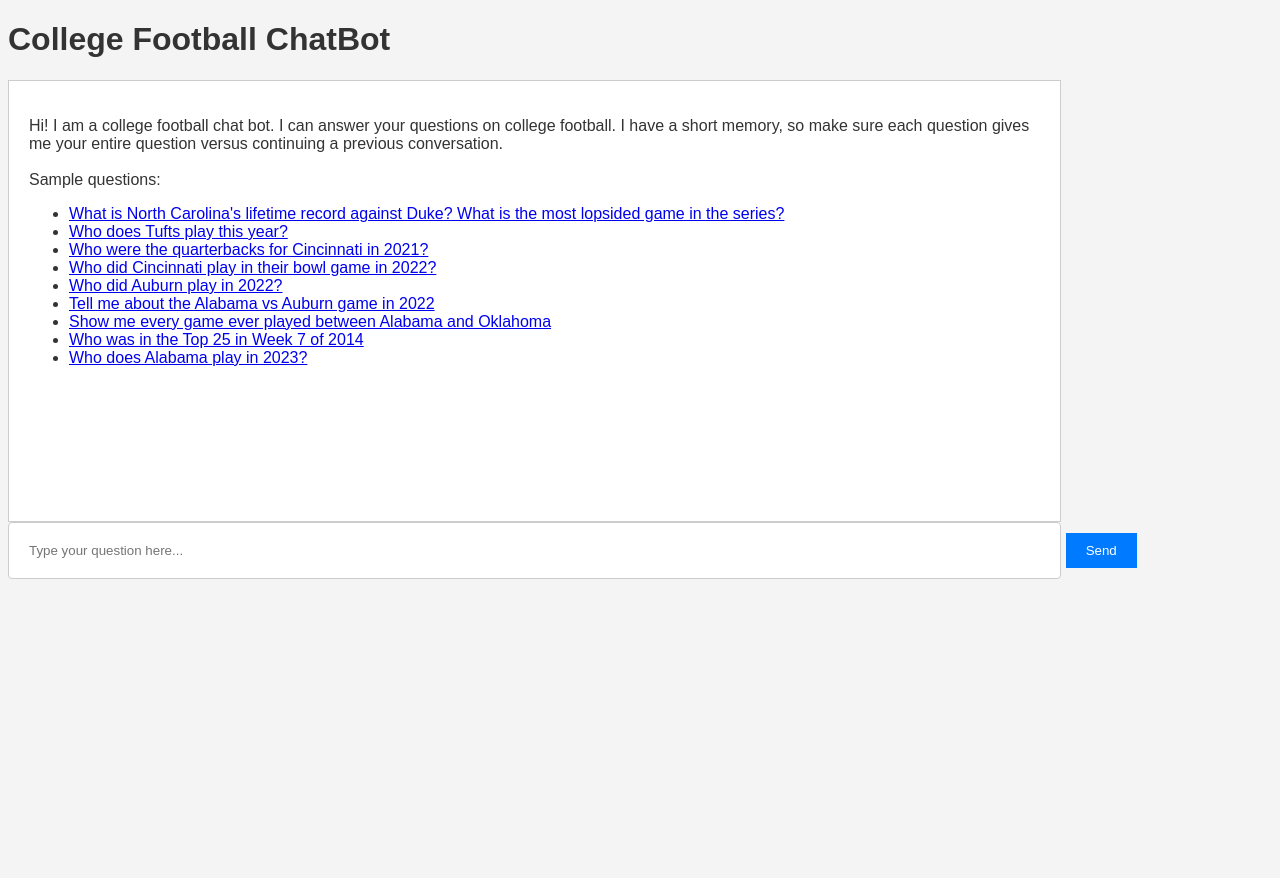
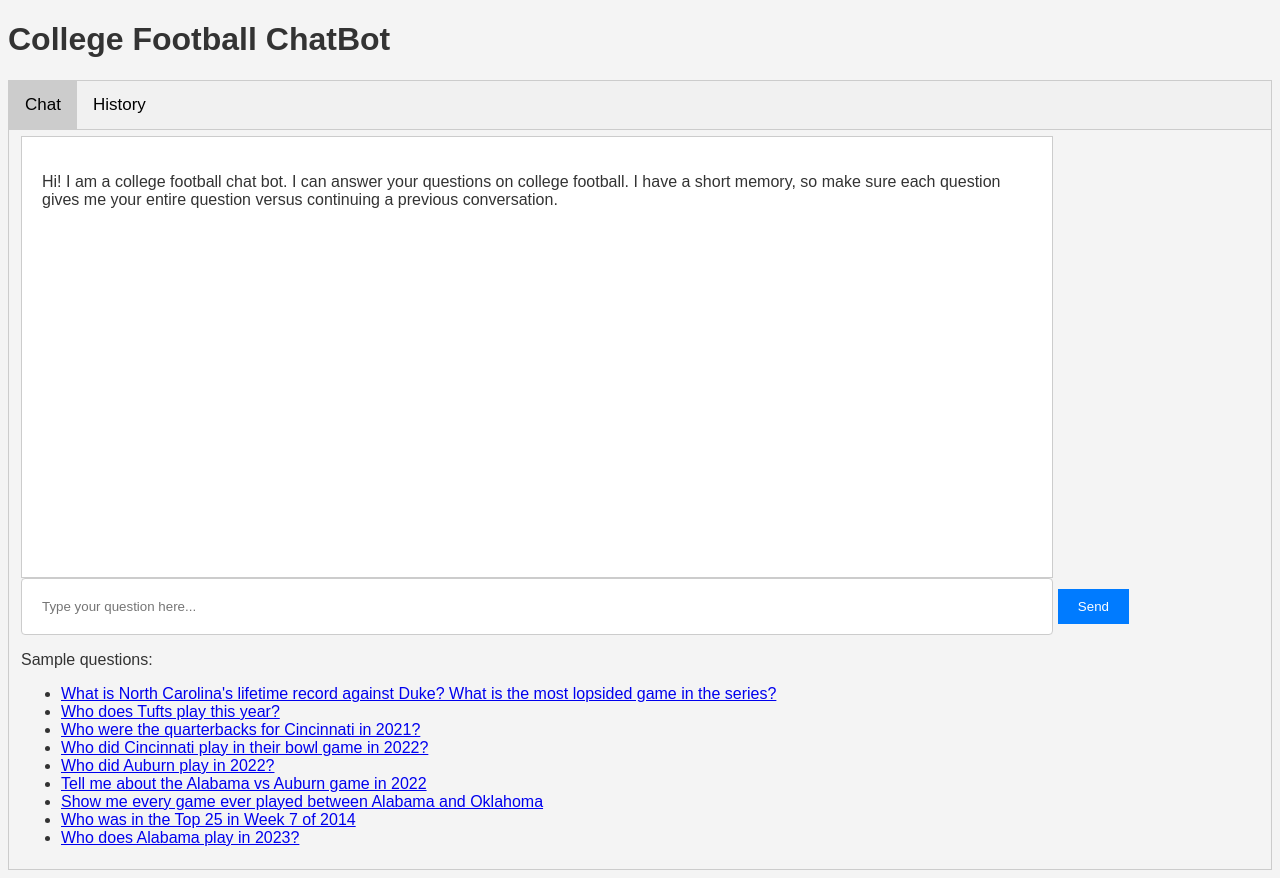
Before and after one commit to Entropicsky/CollegeFootballChatbot, a Flask app: page / in a window 1280 px wide. Before the commit the page ends 579 px from the top, so only its background shows below. Run offline with Flask 3, Linux system fonts and the light colour scheme.

Commit message:
Added History Tab

```diff
--- a/templates/home.html
+++ b/templates/home.html
@@ -60,16 +60,58 @@
         .message .content {
             margin-left: 10px;
         }
+        .tab {
+    overflow: hidden;
+    border: 1px solid #ccc;
+    background-color: #f1f1f1;
+        }
+
+        .tab button {
+            background-color: inherit;
+            float: left;
+            border: none;
+            outline: none;
+            cursor: pointer;
+            padding: 14px 16px;
+            transition: 0.3s;
+            font-size: 17px;
+        }
+
+        .tab button:hover {
+            background-color: #ddd;
+        }
+
+        .tab button.active {
+            background-color: #ccc;
+        }
+
+        .tabcontent {
+            display: none;
+            padding: 6px 12px;
+            border: 1px solid #ccc;
+            border-top: none;
+        }
     </style>
 
 </head>
 <body>
     <h1>College Football ChatBot</h1>
+    <div class="tab">
+        <button class="tablinks" onclick="openTab(event, 'Chat')" id="defaultOpen">Chat</button>
+        <button class="tablinks" onclick="openTab(event, 'History')">History</button>
+    </div>
+    <div id="Chat" class="tabcontent">
         <div id="chatbox">
             <p id="botStarterMessage">
                 Hi! I am a college football chat bot. I can answer your questions on college football. I have a short memory, so make sure each question gives me your entire question versus continuing a previous conversation.
                 <br>
                 <br>
+
+            </p>
+        </div>
+        <input type="text" id="textInput" placeholder="Type your question here...">
+        <input type="button" value="Send" onclick="getReply()">
+        <p>
             Sample questions:
                 <ul>
                     <li><a href="#" onclick="fillAndSend('What is North Carolinas lifetime record against Duke? What is the most lopsided game in the series?')">What is North Carolina's lifetime record against Duke? What is the most lopsided game in the series?</a></li>
@@ -84,8 +126,9 @@
                 </ul>
         </p>
     </div>
-    <input type="text" id="textInput" placeholder="Type your question here...">
-    <input type="button" value="Send" onclick="getReply()">
+    <div id="History" class="tabcontent">
+        <div id="historybox"></div>
+    </div>
     <script>
         document.getElementById('textInput').addEventListener('keypress', function(event) {
             if (event.keyCode == 13) {
@@ -98,27 +141,48 @@
             getReply();
         }
 
+        function openTab(evt, tabName) {
+            var i, tabcontent, tablinks;
+            tabcontent = document.getElementsByClassName("tabcontent");
+            for (i = 0; i < tabcontent.length; i++) {
+                tabcontent[i].style.display = "none";
+            }
+            tablinks = document.getElementsByClassName("tablinks");
+            for (i = 0; i < tablinks.length; i++) {
+                tablinks[i].className = tablinks[i].className.replace(" active", "");
+            }
+            document.getElementById(tabName).style.display = "block";
+            evt.currentTarget.className += " active";
+        }
+
+        // Get the element with id="defaultOpen" and click on it
+        document.getElementById("defaultOpen").click();
     function getReply() {
         let userText = document.getElementById('textInput').value;
         document.getElementById('textInput').value = "";
 
-            // Clear the chatbox
-            document.getElementById('chatbox').innerHTML = "";
-
         let userDiv = document.createElement("div");
         userDiv.className = "message user";
         userDiv.innerHTML = `<div class="label">You:</div><div class="content">${userText}</div>`;
-            document.getElementById('chatbox').appendChild(userDiv);
+        document.getElementById('chatbox').innerHTML = ""; // Clear the chatbox
+        document.getElementById('chatbox').appendChild(userDiv.cloneNode(true)); // Add the user message to the chatbox
 
         let botDiv = document.createElement("div");
         botDiv.className = "message bot";
         botDiv.innerHTML = `<div class="label">Bot:</div><div class="content">...</div>`;
-            document.getElementById('chatbox').appendChild(botDiv);
+        document.getElementById('chatbox').appendChild(botDiv.cloneNode(true)); // Add the bot message to the chatbox
+
+        // Add the user and bot messages to the history box
+        document.getElementById('historybox').appendChild(userDiv);
+        document.getElementById('historybox').appendChild(botDiv);
 
         // Send this text to the Flask route
         fetch(`/get?msg=${userText}`).then(response => response.text())
             .then(data => {
                 botDiv.innerHTML = `<div class="label">Bot:</div><div class="content">${data}</div>`;
+                document.getElementById('chatbox').innerHTML = ""; // Clear the chatbox
+                document.getElementById('chatbox').appendChild(userDiv.cloneNode(true)); // Add the user message to the chatbox
+                document.getElementById('chatbox').appendChild(botDiv.cloneNode(true)); // Add the bot message to the chatbox
             });
     }
     </script>
```
Lines whose indentation alone changed are shown as unchanged.
